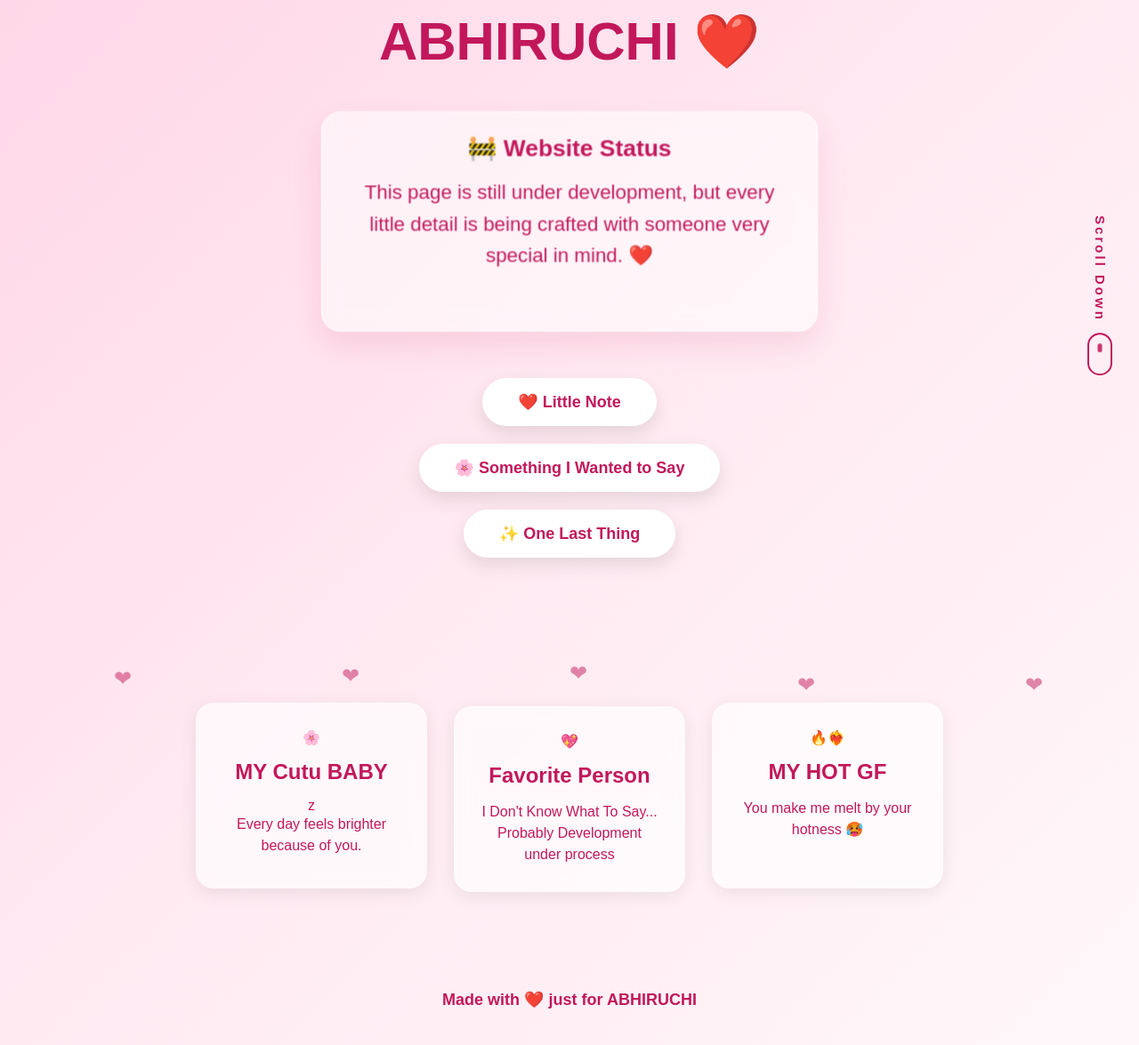
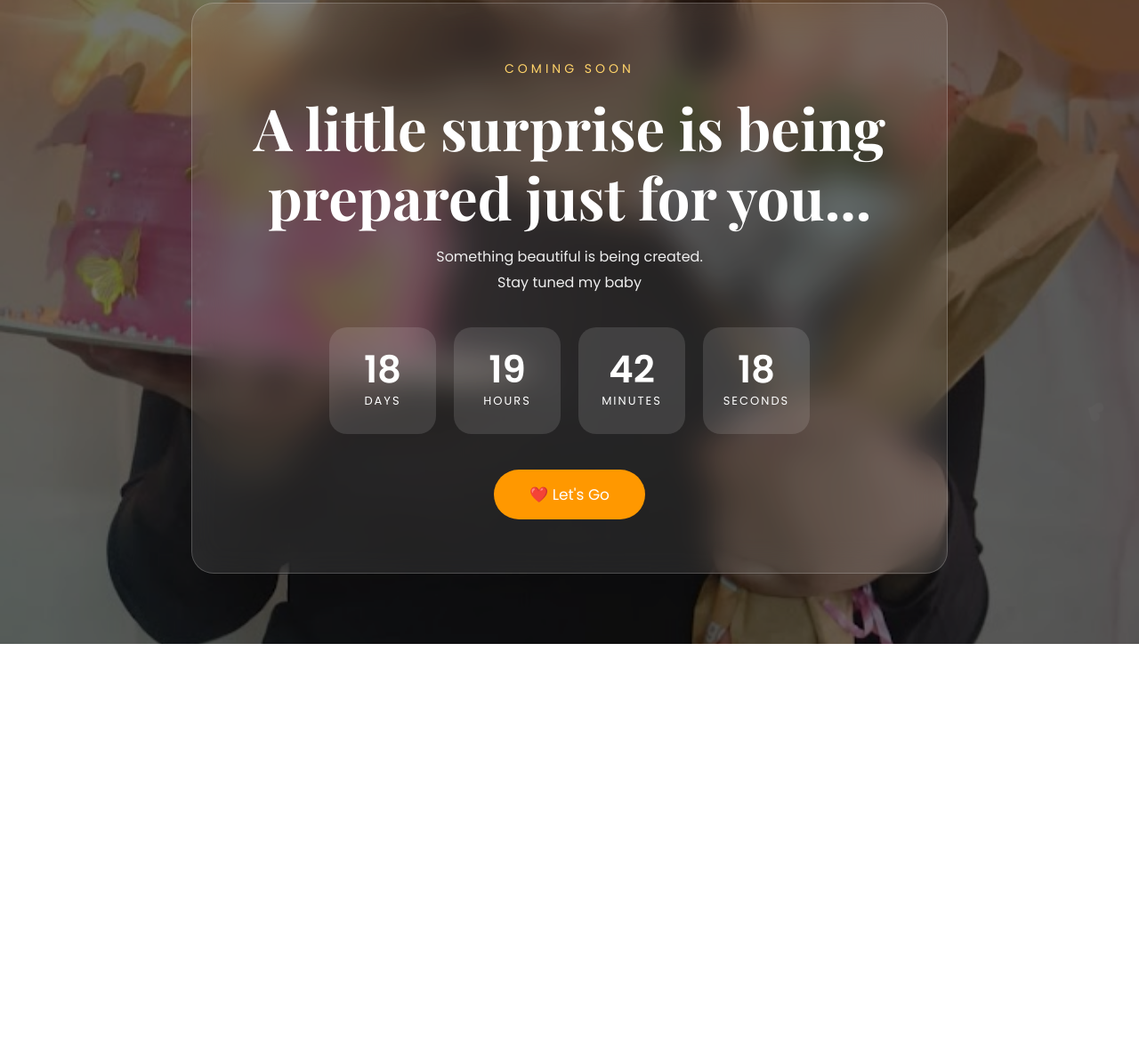
Before and after one commit to souryajeet10/abhiruchi, a plain HTML site: page index.html in a window 1280 px wide. Shown: the part 76-1251 px from the top of the page at 89% size. After the commit the page ends 800 px from the top, so only its background shows below. Drawn offline with nearby package versions, Linux system fonts and the light colour scheme.

Commit message:
Updated UI and added scripts,timer

```diff
--- a/index.html
+++ b/index.html
@@ -1,146 +1,92 @@
 <!DOCTYPE html>
 <html lang="en">
+
 <head>
     <meta charset="UTF-8">
     <meta name="viewport" content="width=device-width, initial-scale=1.0">
 
+    <title>Coming Soon</title>
 
     <link rel="stylesheet" href="style.css">
+
+    <link href="https://fonts.googleapis.com/css2?family=Poppins:wght@300;400;600&family=Playfair+Display:wght@700&display=swap" rel="stylesheet">
 
 </head>
 
 <body>
-
 <div class="hearts">
     <span>❤</span>
     <span>❤</span>
     <span>❤</span>
     <span>❤</span>
     <span>❤</span>
+    <span>❤</span>
+    <span>❤</span>
+    <span>❤</span>
+</div>
+<div class="overlay">
+
+    <div class="card">
+
+        <span class="tag">COMING SOON</span>
+
+        <h1>A little surprise is being prepared just for you...</h1>
+
+        <p>
+            Something beautiful is being created.<br>
+            Stay tuned my baby
+        </p>
+
+        <div class="countdown">
+
+            <div class="box">
+                <h2 id="days">00</h2>
+                <span>Days</span>
             </div>
 
-<section class="hero">
+            <div class="box">
+                <h2 id="hours">00</h2>
+                <span>Hours</span>
+            </div>
 
-<div class="title-container">
+            <div class="box">
+                <h2 id="minutes">00</h2>
+                <span>Minutes</span>
+            </div>
 
-    <h1 class="title">
-        ABHIRUCHI ❤️
-    </h1>
+           <div class="box seconds">
+    <h2 id="seconds">00</h2>
+    <span>Seconds</span>
+</div>
 
-    <span class="heart h1">❤</span>
-    <span class="heart h2">❤</span>
-    <span class="heart h3">❤</span>
-    <span class="heart h4">❤</span>
 
         </div>
 
-<div class="dev-box">
+<button id="openBtn">❤️ Let's Go</button>
 
-    <h3>🚧 Website Status</h3>
+<div class="popup" id="popup">
+
+    <div class="popup-box">
+
+        <h2>Wait Babyyy... 🥹💖</h2>
 
         <p>
-        This page is still under development,
-        but every little detail is being crafted
-        with someone very special in mind. ❤️
+            I'm still working on something really special for you.
+            Every little detail is being made with lots of love.
+            Please wait just a little longer... ❤️✨
         </p>
 
+        <button id="closeBtn">Okay, I'll Wait 💕</button>
+
     </div>
-
-<a href="#msg1" class="btn">❤️ Little Note</a>
-
-<a href="#msg2" class="btn">🌸 Something I Wanted to Say</a>
-
-<a href="#msg3" class="btn">✨ One Last Thing</a>
-</section>
-
-<div id="msg1" class="popup">
-<div class="card">
-
-<div class="loader"></div>
-
-<h2>Development in Progress...</h2>
-
-<p>
-Building something beautiful...
-<br><br>
-Every detail is being crafted with care.
-</p>
-
-<a href="#" class="close">Continue</a>
 
 </div>
     </div>
 
-<div id="msg2" class="popup">
-<div class="card">
-
-<div class="loader"></div>
-
-<h2>Loading Assets...</h2>
-
-<p>
-Collecting memories...
-<br>
-Adding smiles...
-<br>
-Saving unforgettable moments...
-</p>
-
-<a href="#" class="close">Continue</a>
-
-</div>
 </div>
 
-<div id="msg3" class="popup">
-<div class="card">
-
-<div class="loader"></div>
-
-<h2>Almost Ready...</h2>
-
-<p>
-Final optimization getting complete.
-<br><br>
-Thank you for being my favorite person.
-<br><br>
-❤️ ABHIRUCHI ❤️
-</p>
-
-<a href="#" class="close">Finish</a>
-
-</div>
-</div>
-
-<section class="gallery">
-
-<div class="box">
-🌸
-<h3>MY Cutu BABY</h3>z
-<p>Every day feels brighter because of you.</p>
-</div>
-
-<div class="box">
-💖
-<h3>Favorite Person</h3>
-<p>I Don't Know What To Say... Probably Development under process</p>
-</div>
-
-<div class="box">
-🔥❤️‍🔥
-<h3>MY HOT GF</h3>
-<p>You make me melt by your hotness 🥵</p>
-</div>
-<div class="scroll-down">
-    <span>Scroll Down</span>
-    <div class="mouse">
-        <div class="wheel"></div>
-    </div>
-</div>
-</section>
-
-<footer>
-Made with ❤️ just for ABHIRUCHI
-</footer>
+<script src="script.js"></script>
 
 </body>
+
 </html>
--- /dev/null
+++ b/script.js
@@ -0,0 +1,35 @@
+const launchDate = new Date("July 15, 2026 12:00:00").getTime();
+
+const pad = n => String(Math.floor(n)).padStart(2, "0");
+
+const timer = setInterval(() => {
+    const now = new Date().getTime();
+    const distance = launchDate - now;
+
+    if (distance < 0) {
+        clearInterval(timer);
+        document.querySelector(".countdown").innerHTML = "<h2>🎉 We Are Live!</h2>";
+        return;
+    }
+
+    document.getElementById("days").textContent    = pad(distance / (1000*60*60*24));
+    document.getElementById("hours").textContent   = pad((distance % (1000*60*60*24)) / (1000*60*60));
+    document.getElementById("minutes").textContent = pad((distance % (1000*60*60)) / (1000*60));
+    if (window.innerWidth > 600) {
+        document.getElementById("seconds").textContent = pad((distance % (1000*60)) / 1000);
+    }
+}, 1000);
+
+document.getElementById("openBtn").addEventListener("click", () => {
+    document.getElementById("popup").classList.add("active");
+});
+
+document.getElementById("closeBtn").addEventListener("click", () => {
+    document.getElementById("popup").classList.remove("active");
+});
+
+// Close popup on backdrop click
+document.getElementById("popup").addEventListener("click", (e) => {
+    if (e.target === e.currentTarget)
+        e.currentTarget.classList.remove("active");
+});
--- a/style.css
+++ b/style.css
@@ -1,411 +1,234 @@
-*{
-margin:0;
-padding:0;
-box-sizing:border-box;
-font-family:Arial,Helvetica,sans-serif;
-}
-.title-container{
-    position:relative;
-    display:inline-block;
-    margin-bottom:20px;
+* {
+    margin: 0;
+    padding: 0;
+    box-sizing: border-box;
 }
 
-.title{
-    font-size:60px;
-    color:#c2185b;
-    cursor:pointer;
-    transition:.35s;
+body {
+    font-family: Poppins, sans-serif;
+    min-height: 100vh;
+    background: url("background.jpg") center/cover no-repeat;
 }
 
-.title:hover{
-    transform:scale(1.05);
-    text-shadow:0 10px 30px rgba(194,24,91,.35);
+/* ── Floating Hearts ── */
+.hearts {
+    position: fixed;
+    inset: 0;
+    pointer-events: none;
+    overflow: hidden;
+    z-index: 0;
 }
 
-.arrow{
-    margin-left:10px;
+.hearts span {
+    position: absolute;
+    bottom: -60px;
+    color: rgba(255, 255, 255, .35);
+    font-size: clamp(18px, 3vw, 30px);
+    animation: floatHeart 12s linear infinite;
 }
 
-.heart{
-    position:absolute;
-    font-size:22px;
-    color:#ff4f9b;
-    opacity:0;
-    pointer-events:none;
-    transition:.5s ease;
+.hearts span:nth-child(1) { left: 8%;  animation-duration: 10s; }
+.hearts span:nth-child(2) { left: 22%; font-size: clamp(22px, 4vw, 38px); animation-duration: 13s; }
+.hearts span:nth-child(3) { left: 35%; animation-duration: 11s; }
+.hearts span:nth-child(4) { left: 48%; font-size: clamp(20px, 3.5vw, 32px); animation-duration: 15s; }
+.hearts span:nth-child(5) { left: 63%; animation-duration: 12s; }
+.hearts span:nth-child(6) { left: 75%; font-size: clamp(26px, 4.5vw, 44px); animation-duration: 14s; }
+.hearts span:nth-child(7) { left: 88%; animation-duration: 10s; }
+.hearts span:nth-child(8) { left: 95%; animation-duration: 16s; }
+
+@keyframes floatHeart {
+    0%   { transform: translateY(0) rotate(0deg);   opacity: 0; }
+    20%  { opacity: .5; }
+    100% { transform: translateY(-120vh) rotate(360deg); opacity: 0; }
 }
 
-.h1{top:20%;left:5%;}
-.h2{top:20%;right:5%;}
-.h3{bottom:0;left:30%;}
-.h4{bottom:0;right:30%;}
-
-.title-container:hover .heart{
-    opacity:1;
+/* ── Overlay ── */
+.overlay {
+    position: relative;
+    z-index: 1;
+    width: 100%;
+    min-height: 100vh;
+    display: flex;
+    justify-content: center;
+    align-items: center;
+    background: rgba(0, 0, 0, .55);
+    padding: 24px 16px;
 }
 
-.title-container:hover .h1{
-    transform:translate(-35px,-35px) scale(1.3);
+/* ── Card ── */
+.card {
+    width: min(850px, 100%);
+    padding: clamp(28px, 6vw, 60px);
+    text-align: center;
+    color: white;
+    border-radius: 25px;
+    background: rgba(255, 255, 255, .10);
+    backdrop-filter: blur(18px);
+    border: 1px solid rgba(255, 255, 255, .2);
+    animation: fadeUp 1.2s ease forwards;
+    opacity: 0;
 }
 
-.title-container:hover .h2{
-    transform:translate(35px,-35px) scale(1.3);
+@keyframes fadeUp {
+    from { opacity: 0; transform: translateY(40px); }
+    to   { opacity: 1; transform: translateY(0); }
 }
 
-.title-container:hover .h3{
-    transform:translate(-20px,30px) scale(1.3);
+/* ── Tag ── */
+.tag {
+    color: #ffd369;
+    letter-spacing: 4px;
+    font-size: clamp(10px, 2vw, 14px);
 }
 
-.title-container:hover .h4{
-    transform:translate(20px,30px) scale(1.3);
+/* ── Heading ── */
+h1 {
+    font-family: 'Playfair Display', serif;
+    font-size: clamp(28px, 6vw, 65px);
+    margin: 15px 0;
+    line-height: 1.2;
 }
 
-body{
-background:linear-gradient(135deg,#ffd6e7,#ffeaf2,#fff7fa);
-color:#c2185b;
-overflow-x:hidden;
-}
-.dev-box{
-    width:550px;
-    max-width:90%;
-    margin:25px auto 45px;
-    padding:25px 35px;
-    background:rgba(255,255,255,.55);
-    backdrop-filter:blur(12px);
-    border:1px solid rgba(255,255,255,.8);
-    border-radius:22px;
-    box-shadow:0 15px 35px rgba(194,24,91,.12);
-    color:#c2185b;
-    text-align:center;
-    transition:.4s ease;
-
-}
-.dev-box{
-    animation:pulse 3s ease-in-out infinite;
+/* ── Para ── */
+p {
+    color: #eee;
+    line-height: 1.8;
+    margin-bottom: 36px;
+    font-size: clamp(13px, 2vw, 16px);
 }
 
-@keyframes pulse{
-    0%,100%{
-        transform:scale(1);
-    }
-    50%{
-        transform:scale(1.02);
-    }
-}
-.dev-box:hover{
-    transform:translateY(-8px);
-    box-shadow:0 20px 45px rgba(194,24,91,.22);
+/* ── Countdown ── */
+.countdown {
+    display: flex;
+    justify-content: center;
+    gap: clamp(10px, 2.5vw, 20px);
+    flex-wrap: wrap;
 }
 
-.dev-box h3{
-    font-size:26px;
-    margin-bottom:15px;
+.box {
+    width: clamp(72px, 18vw, 120px);
+    height: clamp(72px, 18vw, 120px);
+    background: rgba(255, 255, 255, .12);
+    border-radius: 20px;
+    display: flex;
+    flex-direction: column;
+    justify-content: center;
+    align-items: center;
+    transition: .3s;
 }
 
-.dev-box p{
-    font-size:18px;
-    line-height:1.7;
-}
-.hero{
-height:100vh;
-display:flex;
-flex-direction:column;
-justify-content:center;
-align-items:center;
-text-align:center;
-padding:20px;
+.box:hover {
+    transform: translateY(-8px);
+    background: rgba(255, 255, 255, .2);
 }
 
-
-
-.hero p{
-font-size:22px;
-margin-bottom:40px;
-max-width:600px;
-line-height:1.6;
+.box h2 {
+    font-size: clamp(22px, 5vw, 42px);
+    line-height: 1;
 }
 
-.btn{
-display:inline-block;
-margin:10px;
-padding:16px 40px;
-background:white;
-color:#c2185b;
-text-decoration:none;
-font-size:18px;
-font-weight:bold;
-border-radius:50px;
-box-shadow:0 8px 20px rgba(0,0,0,.1);
-transition:none;
+.box span {
+    font-size: clamp(9px, 1.5vw, 13px);
+    letter-spacing: 2px;
+    text-transform: uppercase;
+    margin-top: 4px;
 }
 
-.btn:hover{
-background:white;
-color:#c2185b;
-transform:none;
+/* ── Button ── */
+button {
+    margin-top: clamp(24px, 4vw, 40px);
+    padding: clamp(12px, 2vw, 15px) clamp(24px, 5vw, 40px);
+    border: none;
+    border-radius: 50px;
+    cursor: pointer;
+    background: #ff9800;
+    color: white;
+    font-size: clamp(14px, 2.5vw, 17px);
+    transition: .3s;
+    font-family: Poppins, sans-serif;
 }
 
-.gallery{
-display:flex;
-justify-content:center;
-flex-wrap:wrap;
-gap:30px;
-padding:70px 20px;
+button:hover {
+    background: #ffb300;
+    transform: scale(1.05);
 }
 
-.box{
-width:260px;
-background:rgba(255,255,255,.65);
-backdrop-filter:blur(10px);
-padding:30px;
-border-radius:20px;
-text-align:center;
-box-shadow:0 5px 20px rgba(0,0,0,.08);
-color:#c2185b;
-cursor:pointer;
-transition:
-transform .45s ease,
-box-shadow .45s ease,
-background .45s ease;
-animation:floatCard 4s ease-in-out infinite;
-
-
-}
-.box::before{
-content:"";
-position:absolute;
-inset:0;
-border-radius:20px;
-padding:2px;
-background:linear-gradient(45deg,#ff9ac7,#c2185b,#ff9ac7);
--webkit-mask:
-linear-gradient(#fff 0 0) content-box,
-linear-gradient(#fff 0 0);
--webkit-mask-composite:xor;
-mask-composite:exclude;
-opacity:0;
-transition:.4s;
+/* ── Popup ── */
+.popup {
+    position: fixed;
+    inset: 0;
+    background: rgba(0, 0, 0, .7);
+    display: flex;
+    justify-content: center;
+    align-items: center;
+    padding: 16px;
+    opacity: 0;
+    visibility: hidden;
+    transition: .3s;
+    z-index: 999;
 }
 
-.box{
-position:relative;
-overflow:hidden;
+.popup.active {
+    opacity: 1;
+    visibility: visible;
 }
 
-.box:hover::before{
-opacity:1;
-}
-.box:nth-child(2){
-animation-delay:1s;
+.popup-box {
+    width: min(400px, 100%);
+    padding: clamp(24px, 5vw, 35px);
+    text-align: center;
+    background: white;
+    border-radius: 20px;
+    animation: pop .35s ease;
 }
 
-.box:nth-child(3){
-animation-delay:2s;
+.popup-box h2 {
+    color: #ff4f81;
+    margin-bottom: 15px;
+    font-size: clamp(18px, 4vw, 24px);
 }
 
-@keyframes floatCard{
-0%,100%{
-transform:translateY(0);
-}
-50%{
-transform:translateY(-8px);
-}
+.popup-box p {
+    color: #555;
+    line-height: 1.8;
+    margin-bottom: 25px;
+    font-size: clamp(13px, 2vw, 15px);
 }
 
-
-.box:hover{
-transform:translateY(-15px) scale(1.06) rotate(-1deg);
-background:rgba(255,255,255,.95);
-box-shadow:0 20px 40px rgba(194,24,91,.25);
+#closeBtn {
+    padding: clamp(10px, 2vw, 12px) clamp(22px, 4vw, 30px);
+    border: none;
+    border-radius: 30px;
+    background: #ff4f81;
+    color: white;
+    cursor: pointer;
+    font-size: clamp(13px, 2vw, 16px);
+    font-family: Poppins, sans-serif;
+    transition: .3s;
+    margin-top: 0;
 }
 
-.box h3{
-margin:15px 0;
-font-size:24px;
+#closeBtn:hover {
+    background: #e63b6a;
+    transform: scale(1.04);
 }
 
-.box p{
-line-height:1.5;
+@keyframes pop {
+    from { transform: scale(.8); opacity: 0; }
+    to   { transform: scale(1);  opacity: 1; }
 }
 
-footer{
-text-align:center;
-padding:40px;
-font-size:18px;
-font-weight:bold;
-color:#c2185b;
-}
-
-.popup{
-position:fixed;
-top:0;
-left:0;
-width:100%;
-height:100%;
-background:rgba(0,0,0,.6);
-display:flex;
-justify-content:center;
-align-items:center;
-opacity:0;
-visibility:hidden;
-transition:.4s;
-}
-
-.popup:target{
-opacity:1;
-visibility:visible;
-}
-
-.card{
-width:380px;
-background:white;
-padding:40px;
-border-radius:20px;
-text-align:center;
-color:#c2185b;
-}
-
-.card h2{
-margin-bottom:20px;
-}
-
-.card p{
-line-height:1.7;
-font-size:18px;
-}
-
-.loader{
-width:70px;
-height:70px;
-border:7px solid #ffd0df;
-border-top:7px solid #c2185b;
-border-radius:50%;
-margin:0 auto 25px;
-animation:spin 1s linear infinite;
-}
-
-@keyframes spin{
-100%{
-transform:rotate(360deg);
-}
-}
-
-.close{
-display:inline-block;
-margin-top:25px;
-padding:12px 30px;
-background:#c2185b;
-color:white;
-text-decoration:none;
-border-radius:30px;
-}
-
-.hearts span{
-position:fixed;
-bottom:-60px;
-font-size:24px;
-animation:float 12s linear infinite;
-opacity:.5;
-}
-
-.hearts span:nth-child(1){
-left:10%;
-animation-delay:0s;
-}
-
-.hearts span:nth-child(2){
-left:30%;
-animation-delay:2s;
-}
-
-.hearts span:nth-child(3){
-left:50%;
-animation-delay:4s;
-}
-
-.hearts span:nth-child(4){
-left:70%;
-animation-delay:6s;
-}
-
-.hearts span:nth-child(5){
-left:90%;
-animation-delay:8s;
-}
-
-@keyframes float{
-0%{
-transform:translateY(0);
-opacity:.6;
-}
-100%{
-transform:translateY(-120vh);
-opacity:0;
-}
-}
-.scroll-down{
-    position:fixed;
-    right:30px;
-    top:50%;
-    transform:translateY(-50%);
-    display:flex;
-    flex-direction:column;
-    align-items:center;
-    color:#c2185b;
-    font-size:15px;
-    font-weight:600;
-    z-index:1000;
-    animation:float 2s ease-in-out infinite;
-}
-
-@keyframes float{
-    0%,100%{
-        transform:translateY(-50%);
-    }
-    50%{
-        transform:translateY(calc(-50% + 8px));
-    }
-}
-.scroll-down span{
-    writing-mode:vertical-rl;
-    letter-spacing:3px;
-    margin-bottom:12px;
-}
-.mouse{
-    width:28px;
-    height:48px;
-    border:2px solid #c2185b;
-    border-radius:20px;
-    position:relative;
-}
-
-.wheel{
-    width:5px;
-    height:10px;
-    background:#c2185b;
-    border-radius:10px;
-    position:absolute;
-    left:50%;
-    transform:translateX(-50%);
-    top:8px;
-    animation:scrollWheel 1.6s infinite;
-}
-@keyframes scrollWheel{
-    0%{
-        opacity:1;
-        top:8px;
-    }
-    100%{
-        opacity:0;
-        top:26px;
+/* ── Mobile: hide seconds ── */
+@media (max-width: 600px) {
+    .box.seconds {
+        display: none;
     }
 }
 
-@keyframes fadeUpDown{
-    0%,100%{
-        transform:translate(-50%,0);
-    }
-    50%{
-        transform:translate(-50%,8px);
+/* ── Extra small phones ── */
+@media (max-width: 360px) {
+    .box {
+        width: 64px;
+        height: 64px;
     }
 }
```
Also changed, not shown: background.jpg (added). Lines whose indentation alone changed are shown as unchanged.
